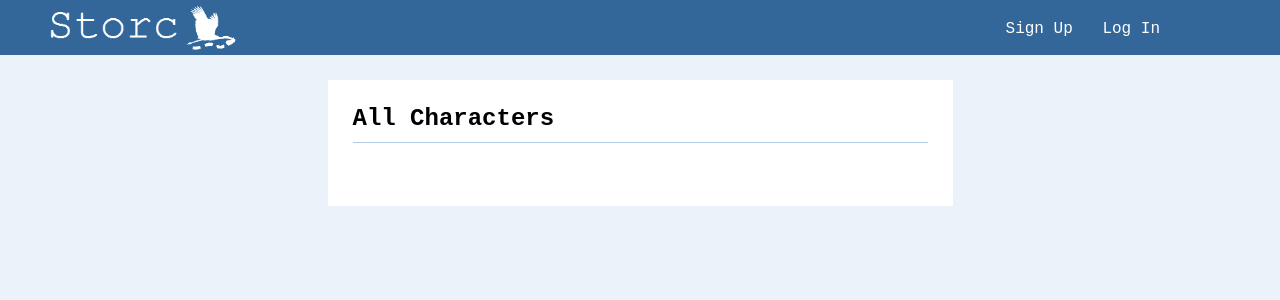
After one commit to davidhammaker/Storc, a Flask app: page /all_characters in a window 1280 px wide. The commit adds this page. Shown: the top 300 px of the page. Run offline with Flask 2, Linux system fonts and the light colour scheme; data that the repository does not hold is empty.

Commit message:
Create 'characters.all_characters' view function
Create 'characters.all_characters' view that displays a paginated list
of alphabetized characters at 20 per page, showing Character name and
User username.

```diff
--- a/storc/characters/views.py
+++ b/storc/characters/views.py
@@ -104,3 +104,19 @@ def character(id):
         'character.html',
         character=character,
         title=character.name)
+
+
+@characters.route('/all_characters')
+def all_characters():
+    """
+    Render a template that displays a paginated view of all characters
+    in alphabetical order, listing 20 characters at a time.
+
+    :return: 'all_characters.html' template with a list of up to 20
+    characters.
+    """
+    page = request.args.get('page', 1, type=int)
+    characters = Character.query.order_by(Character.name)\
+        .paginate(page=page, per_page=20)
+    # print(characters.__dict__)
+    return render_template('all_characters.html', characters=characters)
--- a/storc/static/styles/content.css
+++ b/storc/static/styles/content.css
@@ -54,7 +54,7 @@
     font-size: small;
 }
 
-.home-list{
+.character-list{
     font-size: large;
     line-height: 1.6;
     margin-left: 20px;
--- /dev/null
+++ b/storc/templates/all_characters.html
@@ -0,0 +1,26 @@
+{% extends 'base.html' %}
+
+{% block content %}
+<div class="container">
+    <div class="box wide center">
+        <h2>All Characters</h2>
+        <ul>
+            {% for character in characters.items %}
+                <li class="character-list"><a href="{{ url_for('characters.character', id=character.id) }}">{{ character.name }}</a> by {{ character.user.username }}</li>
+            {% endfor %}
+        </ul>
+        <br>
+        <ul class="center-text">
+            {% for page in characters.iter_pages() %}
+                <li class="multi">
+                    {% if page %}
+                        <a class="" href="{{ url_for('characters.all_characters', page=page) }}">{{ page }}</a>
+                    {% else %}
+                        -
+                    {% endif %}
+                </li>
+            {% endfor %}
+        </ul>
+    </div>
+</div>
+{% endblock content %}
--- a/storc/templates/home.html
+++ b/storc/templates/home.html
@@ -20,7 +20,7 @@
         <h2>Recent Characters</h2>
         <ul>
             {% for character in characters %}
-                <li class="home-list"><a href="{{ url_for('characters.character', id=character.id) }}">{{ character.name }}</a></li>
+                <li class="character-list"><a href="{{ url_for('characters.character', id=character.id) }}">{{ character.name }}</a></li>
             {% endfor %}
         </ul>
     </div>
```
